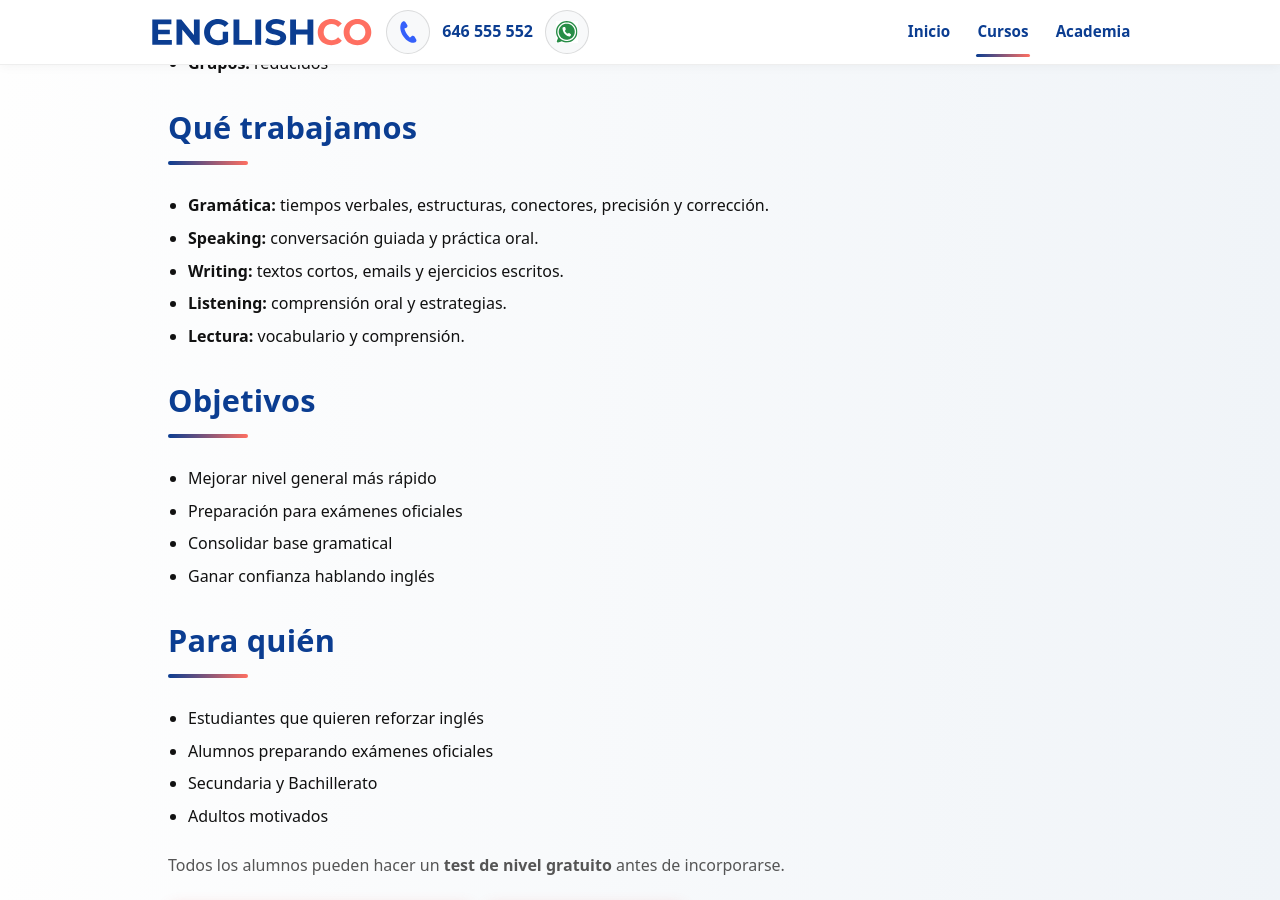
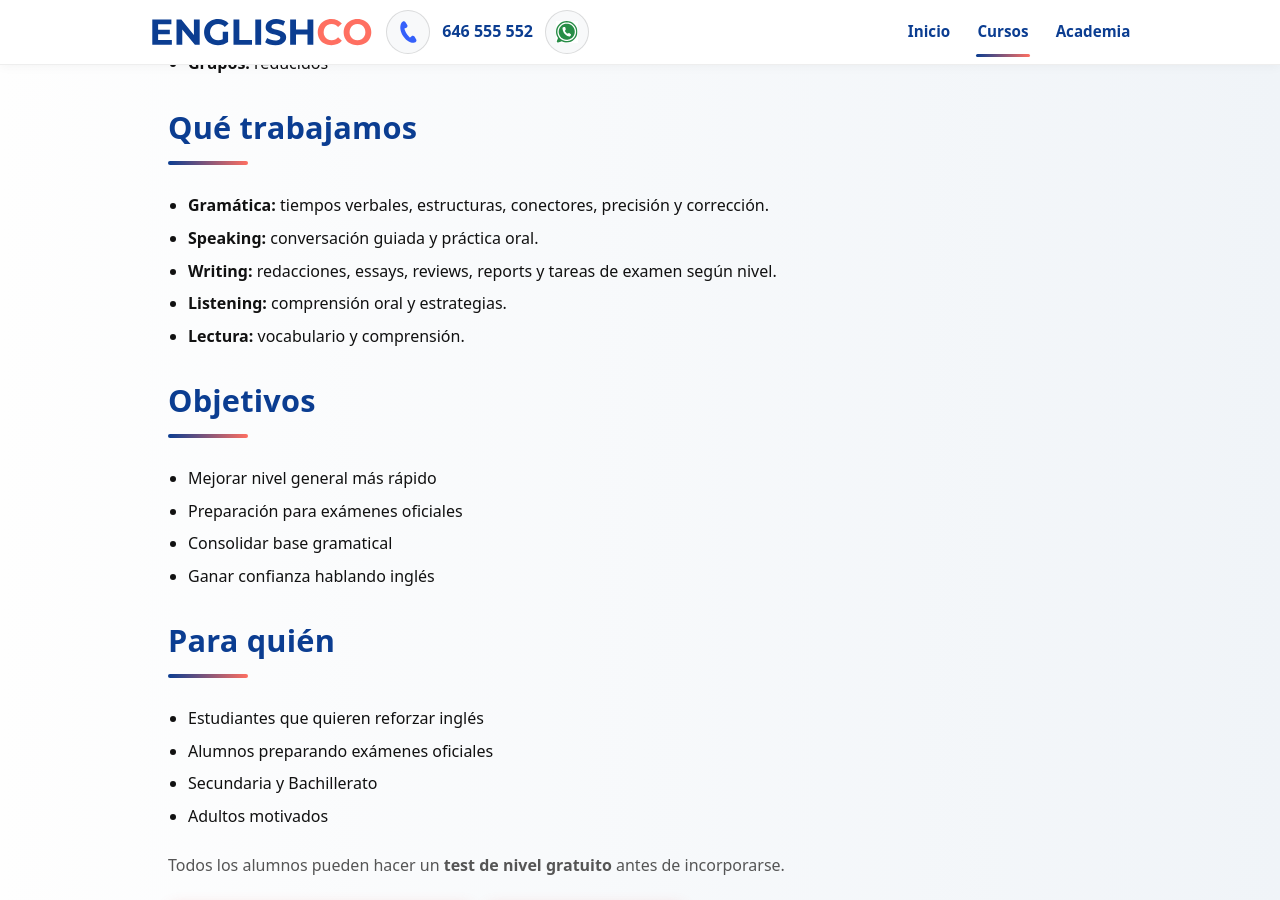
Before and after one commit to dixonbruce/englishco, a Jekyll site: the page built from intensivo.html, in a window 1280 px wide and 900 px high, scrolled down 1007 px. Built offline with Jekyll 4.4.1, drawn with Linux system fonts in a browser that asks for light colours.

Commit message:
Revise writing section with detailed examples
Updated writing section to include various types of written assignments.

```diff
--- a/intensivo.html
+++ b/intensivo.html
@@ -91,8 +91,7 @@ section: "cursos"
 
       <li>
         <strong>Writing:</strong>
-        textos cortos, emails y ejercicios escritos.
-      </li>
+        redacciones, essays, reviews, reports y tareas de examen según nivel.      </li>
 
       <li>
         <strong>Listening:</strong>
```
